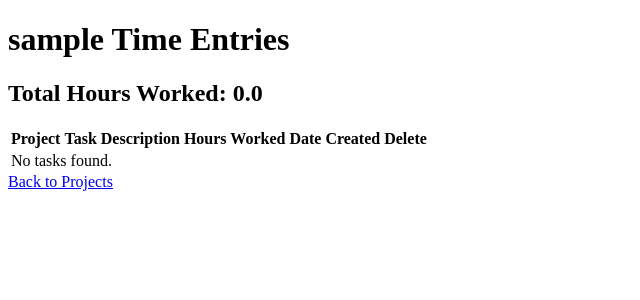
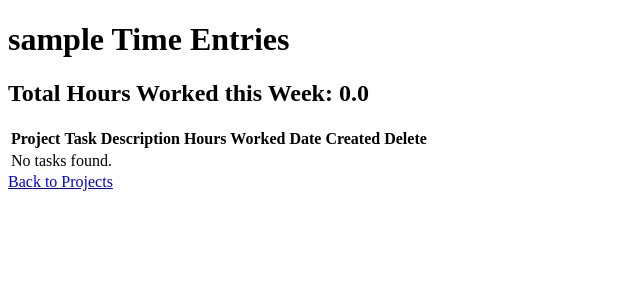
Before and after one commit to djrubio05/timetracker, a Django app: page /timetracker/user/1/ in a window 1280 px wide. Shown: the part 29-329 px from the top of the page, without its empty margins (0-640 px from the left). Run offline with Django 5.2, Linux system fonts and the light colour scheme; the visitor is signed in with stand-in values (Sample User, id 1); data comes from the database, SQL or seed files in the repository; data that the repository does not hold is empty.

Commit message:
changed user detail to show per week instead

```diff
--- a/myproject/timetracker/templates/timetracker/user_detail.html
+++ b/myproject/timetracker/templates/timetracker/user_week_detail.html
@@ -2,7 +2,7 @@
 {% block title %}{{ user.username }} Time Entries{% endblock %}
 {% block content %}
   <h1>{{ user.username }} Time Entries</h1>
-  <h2>Total Hours Worked: {{ total_hours_worked_by_user }}</h2>
+  <h2>Total Hours Worked this Week: {{ total_hours_worked_by_user }}</h2>
   <table>
     <tr>
       <th>Project</th>
@@ -11,7 +11,7 @@
       <th>Date Created</th>
       <th>Delete</th>
     </tr>
-    {% for timeentry in user.timeentry_set.all %}
+    {% for timeentry in past_week_time %}
       <tr>
         <td>{{ timeentry.project }}</td>
         <td>{{ timeentry.description }}</td>
--- a/myproject/timetracker/urls.py
+++ b/myproject/timetracker/urls.py
@@ -12,5 +12,5 @@ urlpatterns = [
     path("projects/<int:project_id>/time_entry/<int:pk>/delete",
          views.delete_time_entry, name="delete_time_entry"),
     path("user/<int:pk>/",
-         views.UserDetailView.as_view(), name="user"),
+         views.UserWeekDetailView.as_view(), name="user"),
 ]
--- a/myproject/timetracker/views.py
+++ b/myproject/timetracker/views.py
@@ -1,4 +1,5 @@
 from decimal import Decimal
+import datetime
 
 from django.http import HttpResponse, HttpResponseRedirect
 from django.shortcuts import render, get_object_or_404
@@ -10,6 +11,7 @@ from django.contrib.auth.decorators import login_required
 from django.contrib.auth.models import User
 from django.utils.decorators import method_decorator
 from django.db.models import Sum
+from django.utils import timezone
 
 from .forms import TimeEntryForm
 from .models import Project, TimeEntry
@@ -49,14 +51,18 @@ class ProjectDetailView(FormMixin, DetailView):
 
 
 @method_decorator(login_required, name="dispatch")
-class UserDetailView(DetailView):
+class UserWeekDetailView(DetailView):
     model = User
-    template_name = "timetracker/user_detail.html"
+    template_name = "timetracker/user_week_detail.html"
 
     def get_context_data(self, **kwargs):
         context = super().get_context_data(**kwargs)
         user = self.object
-        total_hours_worked_by_user = TimeEntry.objects.filter(user=user.id).aggregate(
+        past_week_time = timezone.now() - datetime.timedelta(weeks=1)
+        past_week_timeentries = TimeEntry.objects.filter(
+            user=user.id, created_at__gte=past_week_time)
+        context['past_week_time'] = past_week_timeentries
+        total_hours_worked_by_user = past_week_timeentries.aggregate(
             total=Sum("worked_hours"))['total'] or Decimal('0.0')
         context['total_hours_worked_by_user'] = total_hours_worked_by_user
         return context
```
